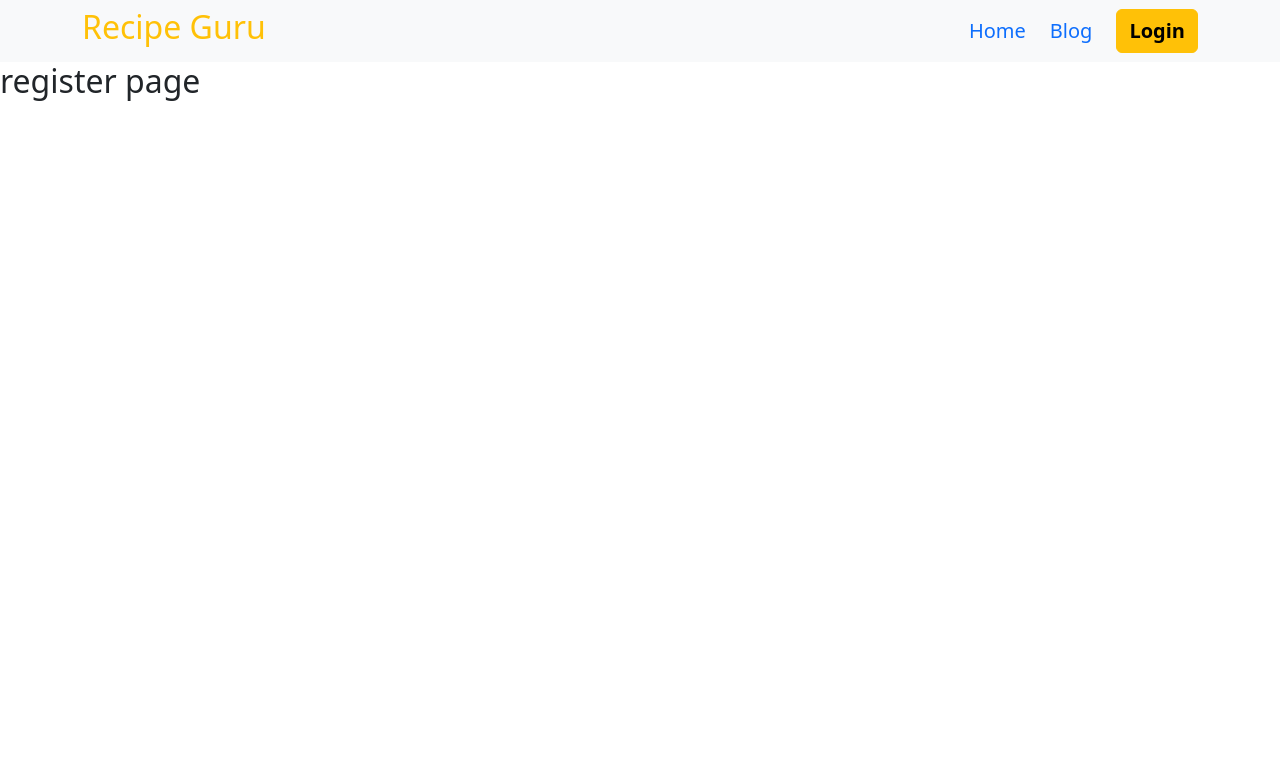
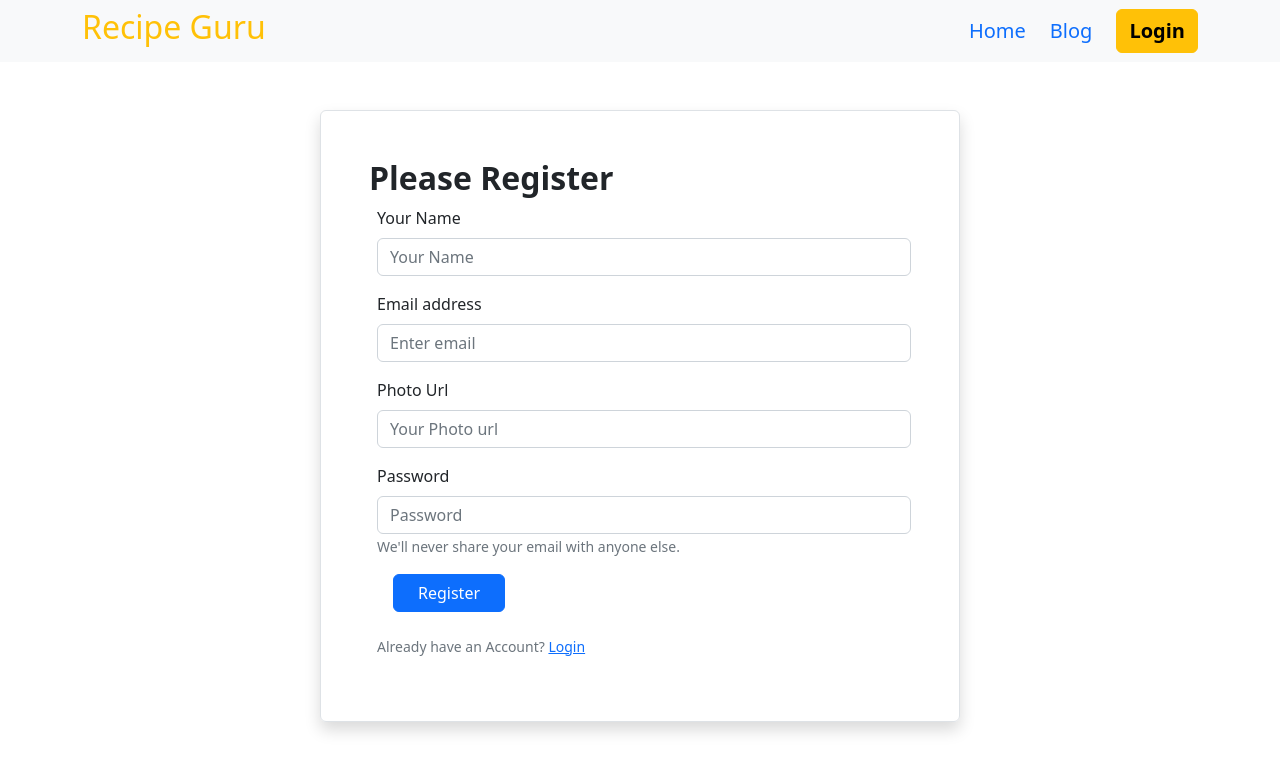
Before and after one commit to Chandan-Chandra-shil/recipe-guru-client, a React (Vite) app: page /register in a window 1280 px wide. Shown: the top 772 px of the page. Built offline with nearby package versions, Linux system fonts and the light colour scheme.

Commit message:
add register form

```diff
--- a/src/components/Login/Login.jsx
+++ b/src/components/Login/Login.jsx
@@ -19,9 +19,7 @@ const Login = () => {
           <Form.Label>Password</Form.Label>
           <Form.Control type="password" placeholder="Password" />
         </Form.Group>
-        <Form.Group className="mb-3" controlId="formBasicCheckbox">
-          <Form.Check type="checkbox" label="Check me out" />
-        </Form.Group>
+
         <Button className="ms-3 px-4 mb-4" variant="primary" type="submit">
           Login
         </Button>
--- a/src/components/Register/Register.jsx
+++ b/src/components/Register/Register.jsx
@@ -1,11 +1,48 @@
 import React from 'react';
+import { Button, Container, Form } from 'react-bootstrap';
+import { Link } from 'react-router-dom';
 
 const Register = () => {
   return (
-    <div>
-      <h2>register page</h2>
+    <Container className="mt-5 container mx-auto w-50 border rounded shadow  p-5">
+      <h2 className="fw-semibold">Please Register </h2>
+      <Form className=" ps-2">
+        <Form.Group className="mb-3" controlId="formBasicEmail">
+          <Form.Label>Your Name</Form.Label>
+          <Form.Control type="text" name="name" placeholder="Your Name" />
+        </Form.Group>
+        <Form.Group className="mb-3" controlId="formBasicEmail">
+          <Form.Label>Email address</Form.Label>
+          <Form.Control type="email" name="email" placeholder="Enter email" />
+        </Form.Group>
+        <Form.Group className="mb-3" controlId="formBasicEmail">
+          <Form.Label>Photo Url</Form.Label>
+          <Form.Control type="text" name="photo" placeholder="Your Photo url" />
+        </Form.Group>
 
-    </div>
+        <Form.Group className="mb-3" controlId="formBasicPassword">
+          <Form.Label>Password</Form.Label>
+          <Form.Control
+            type="password"
+            name="password"
+            placeholder="Password"
+          />
+          <Form.Text className="text-muted">
+            We'll never share your email with anyone else.
+          </Form.Text>
+        </Form.Group>
+
+        <Button className="ms-3 px-4 mb-4" variant="primary" type="submit">
+          Register
+        </Button>
+
+        <Form.Text>
+          <p>
+            Already have an Account? <Link to="/login">Login</Link>
+          </p>
+        </Form.Text>
+      </Form>
+    </Container>
   );
 };
 
```
